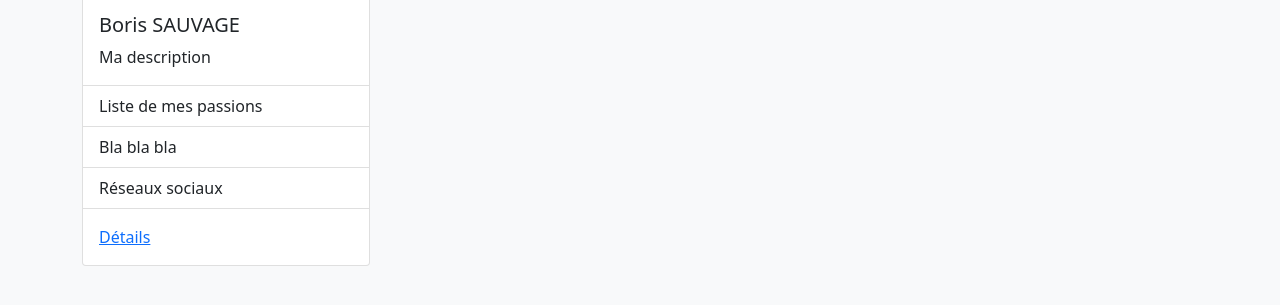
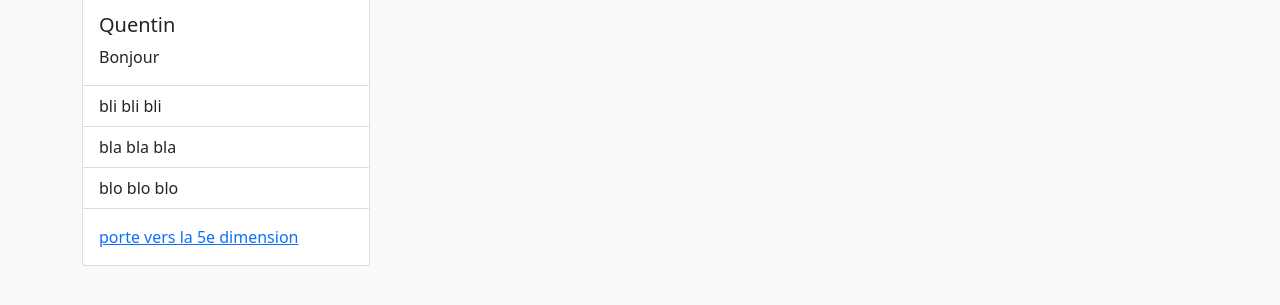
Before and after one commit to WernerColombani/trombinoscope-project, a plain HTML site: page index.html in a window 1280 px wide. Shown: the part 763-1068 px from the top of the page. Drawn offline with nearby package versions, Linux system fonts and the light colour scheme.

Commit message:
Bonjour c est Quentin

```diff
--- a/index.html
+++ b/index.html
@@ -65,22 +65,22 @@
 
         <div class="album py-5 bg-light">
             <div class="container">
-                <!-- Boris -->
+                <!-- Quentin -->
                 <div class="row my-3">
                     <div class="col-md-3">
                         <div class="card" style="width: 18rem;">
-                            <img class="card-img-top" src="https://media-exp1.licdn.com/dms/image/C4D03AQF6BP8F2HwAUw/profile-displayphoto-shrink_200_200/0/1516637020829?e=1617235200&amp;v=beta&amp;t=dUfLHFxjryPXPEU8pkTyVqdmuOwXZPSQUfhFyU4OFA0" alt="Card image cap">
+                            <img class="card-img-top" src="https://www.denofgeek.com/wp-content/uploads/2016/04/one_punch_man_ok.jpg?fit=620%2C382" alt="ONE PUNCH">
                             <div class="card-body">
-                                <h5 class="card-title">Boris SAUVAGE</h5>
-                                <p class="card-text">Ma description</p>
+                                <h5 class="card-title">Quentin</h5>
+                                <p class="card-text">Bonjour</p>
                             </div>
                             <ul class="list-group list-group-flush">
-                                <li class="list-group-item">Liste de mes passions</li>
-                                <li class="list-group-item">Bla bla bla</li>
-                                <li class="list-group-item">Réseaux sociaux</li>
+                                <li class="list-group-item">bli bli bli</li>
+                                <li class="list-group-item">bla bla bla</li>
+                                <li class="list-group-item">blo blo blo</li>
                             </ul>
                             <div class="card-body">
-                                <a href="#" class="card-link">Détails</a>
+                                <a href="https://i.pinimg.com/originals/78/17/97/781797f084a91df05d735a5966b4e31e.gif" class="card-link">porte vers la 5e dimension</a>
                             </div>
                         </div>
                     </div>
```
